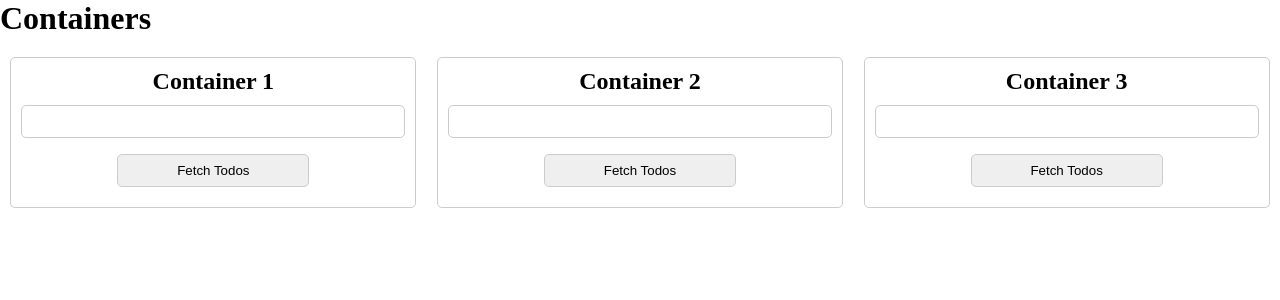
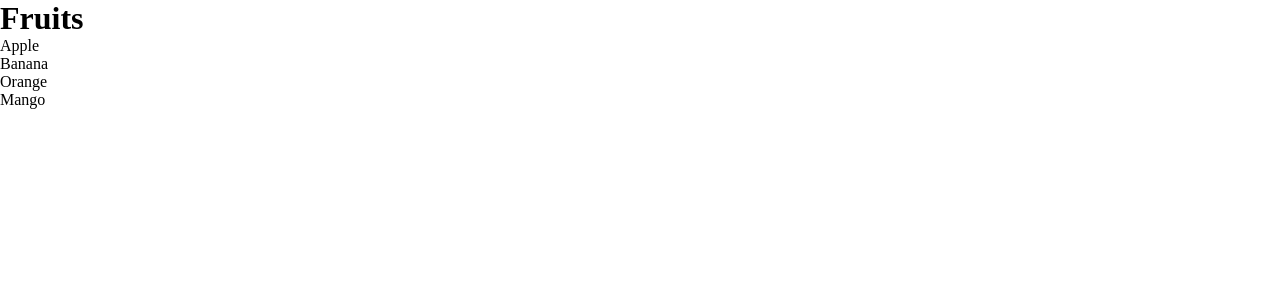
Before and after one commit to manoharbatra/reactjs-concepts, a React (Vite) app: page / in a window 1280 px wide. Shown: the top 300 px of the page. Built offline with nearby package versions, Linux system fonts and the light colour scheme.

Commit message:
useId hook

```diff
--- a/package.json
+++ b/package.json
@@ -5,6 +5,7 @@
   "type": "module",
   "scripts": {
     "dev": "vite",
+    "start": "vite",
     "build": "vite build",
     "lint": "eslint . --ext js,jsx --report-unused-disable-directives --max-warnings 0",
     "preview": "vite preview"
--- a/src/App.jsx
+++ b/src/App.jsx
@@ -1,11 +1,8 @@
-import './App.css'
-import ParentComp from './hooks/useCallback/firstExample/ParentComp'
+import "./App.css";
+import Test1 from "./hooks/useId/Test1";
 
 function App() {
-
-  return (
-    <ParentComp />
-    )
+  return <Test1 />;
 }
 
-export default App
+export default App;
--- /dev/null
+++ b/src/hooks/useId/Test1.jsx
@@ -0,0 +1,42 @@
+import { useRef } from "react";
+import PropTypes from "prop-types";
+
+// Custom hook for generating unique IDs
+const useId = () => {
+  const idRef = useRef(0);
+  return () => {
+    idRef.current += 1;
+    return idRef.current;
+  };
+};
+
+const ListComponent = ({ items }) => {
+  // Use the useId hook to generate unique IDs
+  const generateId = useId();
+
+  return (
+    <ul>
+      {items.map((item) => (
+        <li key={generateId()}>{item}</li>
+      ))}
+    </ul>
+  );
+};
+
+// PropTypes validation for items prop
+ListComponent.propTypes = {
+  items: PropTypes.arrayOf(PropTypes.string).isRequired,
+};
+
+const Test1 = () => {
+  const items = ["Apple", "Banana", "Orange", "Mango"];
+
+  return (
+    <div>
+      <h1>Fruits</h1>
+      <ListComponent items={items} />
+    </div>
+  );
+};
+
+export default Test1;
```
